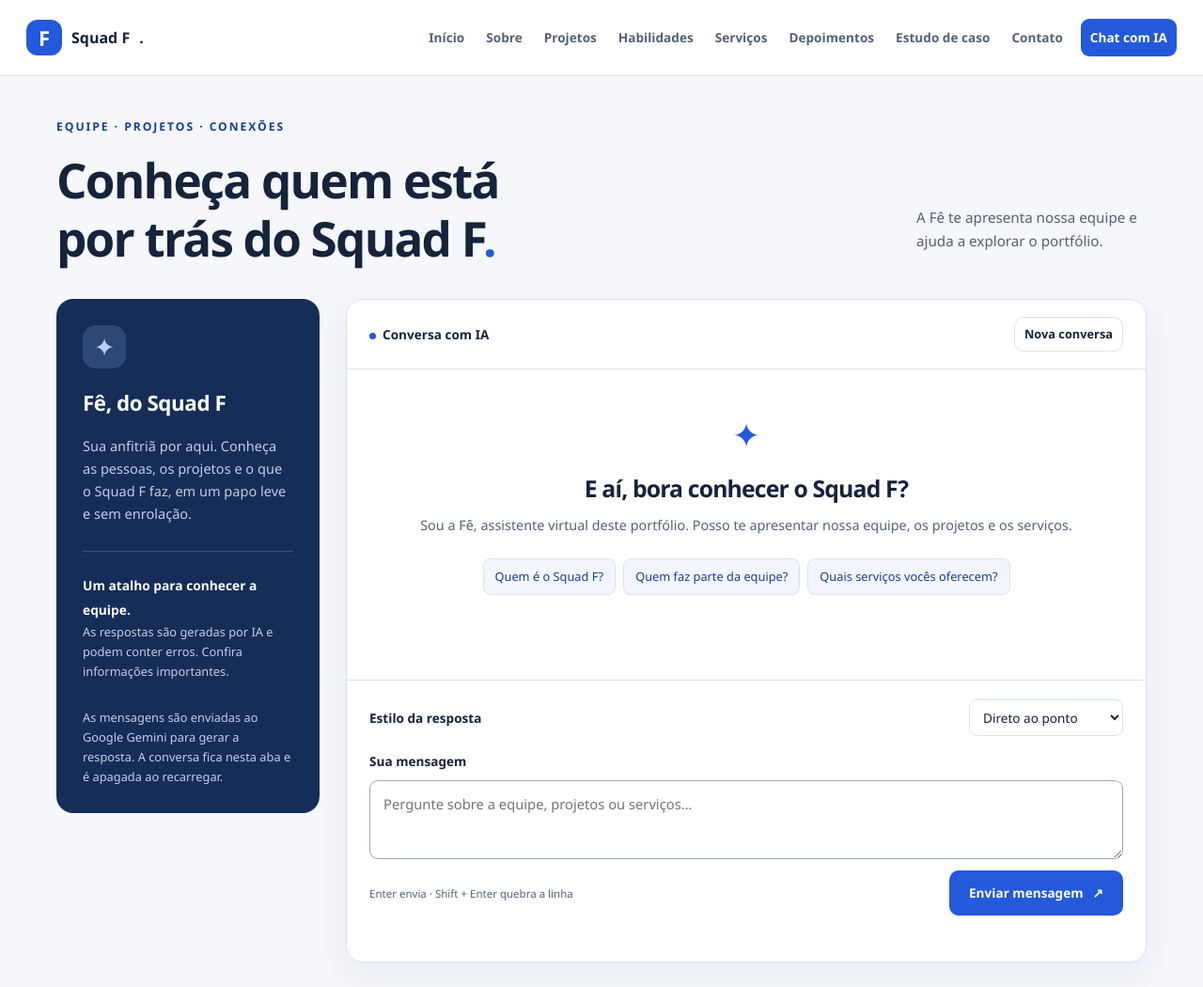
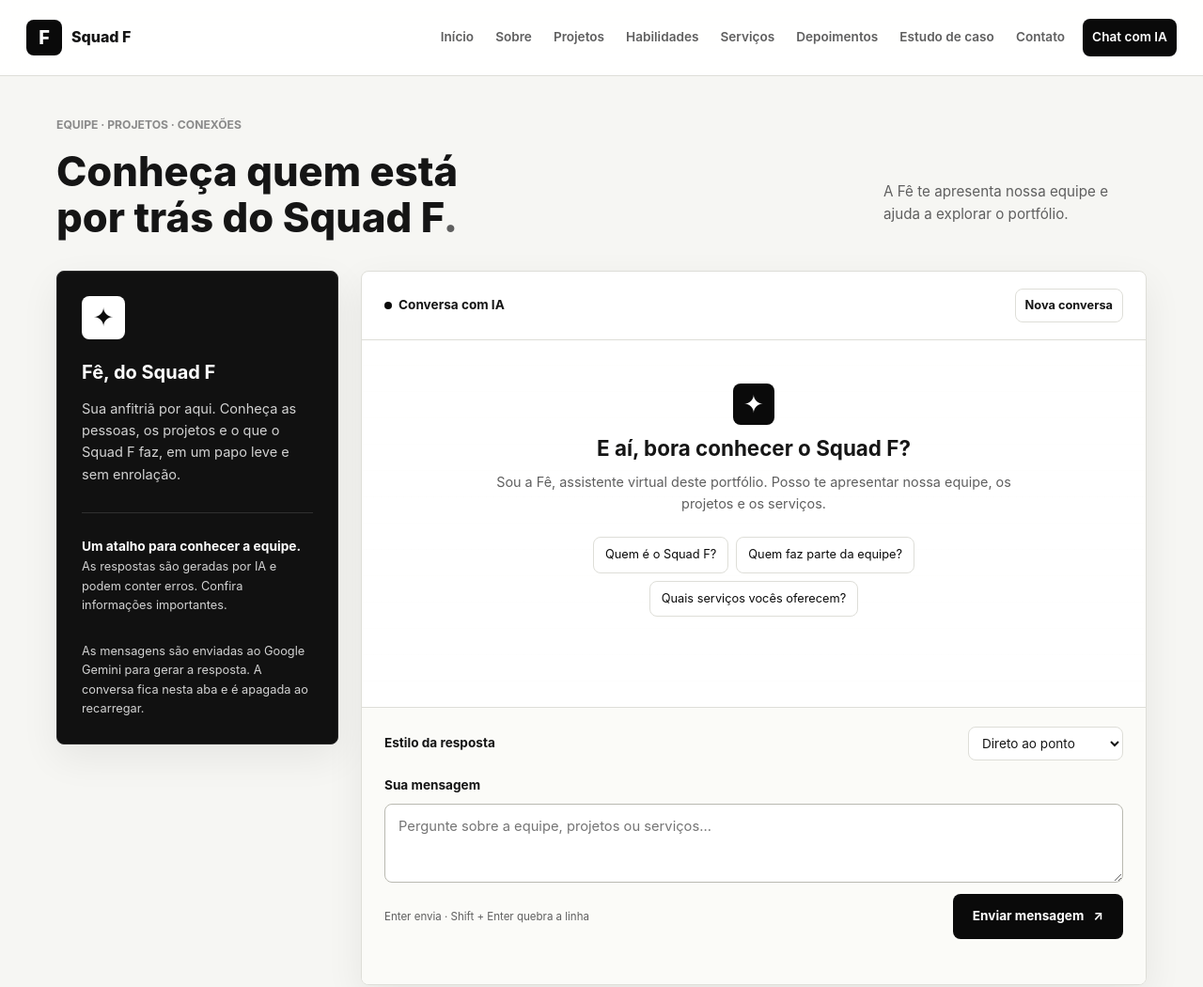
Before and after one commit to 19041507/feat-Refactor-squad-F, a website: page src/frontend/pages/chat.html in a window 1280 px wide. Shown: the top 1050 px of the page at 94% size. Drawn offline with Linux system fonts and the light colour scheme.

Commit message:
style: redesenha portfolio com tema monocromatico

```diff
--- a/src/frontend/scripts/main.js
+++ b/src/frontend/scripts/main.js
@@ -14,7 +14,7 @@ const header = document.querySelector('[data-site-header]');
 if (header) {
   header.innerHTML = `
     <div class="header-inner">
-      <a class="brand" href="/index.html" aria-label="Squad F — início"><span class="brand-mark" aria-hidden="true">F</span>Squad F<span aria-hidden="true">.</span></a>
+      <a class="brand" href="/index.html" aria-label="Squad F — início"><span class="brand-mark" aria-hidden="true">F</span><span>Squad F</span></a>
       <button type="button" class="menu-toggle" aria-expanded="false" aria-controls="main-nav" aria-label="Abrir menu">Menu ☰</button>
       <nav class="main-nav" id="main-nav" aria-label="Principal"><ul>${links
         .map(
--- a/src/frontend/styles/base.css
+++ b/src/frontend/styles/base.css
@@ -1,14 +1,20 @@
 :root {
   color-scheme: light;
-  --blue: #2459db;
-  --blue-dark: #173d9b;
-  --ink: #15233b;
-  --muted: #52617a;
-  --paper: #f5f7fb;
+  --blue: #0a0a0a;
+  --blue-dark: #111;
+  --black: #0a0a0a;
+  --night: #111;
+  --ink: #151515;
+  --muted: #5f5f5f;
+  --soft: #8a8a8a;
+  --paper: #f6f6f3;
+  --surface: #fbfbf8;
   --white: #fff;
-  --line: #dbe2ee;
-  --radius: 18px;
-  --shadow: 0 12px 32px rgb(25 48 89 / 6%);
+  --line: #deded8;
+  --line-strong: #b9b9b1;
+  --radius: 8px;
+  --shadow: 0 14px 40px rgb(0 0 0 / 7%);
+  --shadow-soft: 0 8px 26px rgb(0 0 0 / 5%);
 }
 
 * {
@@ -16,10 +22,18 @@
 }
 body {
   margin: 0;
-  font-family: 'Segoe UI', Arial, sans-serif;
+  font-family:
+    Inter,
+    'Segoe UI',
+    system-ui,
+    -apple-system,
+    BlinkMacSystemFont,
+    Arial,
+    sans-serif;
   background: var(--paper);
   color: var(--ink);
-  line-height: 1.65;
+  line-height: 1.6;
+  text-rendering: optimizeLegibility;
 }
 h1,
 h2,
@@ -30,23 +44,27 @@ p {
 h1,
 h2,
 h3 {
-  line-height: 1.2;
-  letter-spacing: -0.035em;
+  line-height: 1.12;
+  letter-spacing: 0;
 }
 h1 {
-  font-size: clamp(2.2rem, 5vw, 4.5rem);
+  font-size: clamp(2.625rem, 4vw, 3.625rem);
+  font-weight: 760;
 }
 h2 {
-  font-size: clamp(1.55rem, 3vw, 2.2rem);
+  font-size: clamp(1.45rem, 2.4vw, 2rem);
+  font-weight: 740;
 }
 h3 {
-  font-size: 1.22rem;
+  font-size: 1.08rem;
+  font-weight: 720;
 }
 p {
   color: var(--muted);
+  font-size: 1rem;
 }
 a {
-  color: var(--blue-dark);
+  color: var(--black);
   text-underline-offset: 4px;
 }
 img {
@@ -70,7 +88,7 @@ button:disabled {
   opacity: 0.65;
 }
 :focus-visible {
-  outline: 3px solid #a84d00;
+  outline: 3px solid #8f8f86;
   outline-offset: 4px;
 }
 [hidden] {
--- a/src/frontend/styles/components.css
+++ b/src/frontend/styles/components.css
@@ -1,9 +1,9 @@
 .eyebrow {
-  color: var(--blue-dark);
+  color: var(--soft);
   font-size: 0.76rem;
   font-weight: 750;
   text-transform: uppercase;
-  letter-spacing: 0.16em;
+  letter-spacing: 0;
   margin-bottom: 16px;
 }
 .btn-primary,
@@ -13,25 +13,32 @@
   align-items: center;
   gap: 10px;
   padding: 12px 20px;
-  border-radius: 10px;
+  border-radius: 8px;
   font-weight: 650;
   text-decoration: none;
   border: 1px solid transparent;
+  transition:
+    background-color 180ms ease,
+    border-color 180ms ease,
+    color 180ms ease,
+    transform 180ms ease;
 }
 .btn-primary {
-  background: var(--blue);
-  color: white;
+  background: var(--black);
+  color: var(--white);
 }
 .btn-primary:hover {
-  background: var(--blue-dark);
+  background: #2a2a2a;
+  transform: translateY(-1px);
 }
 .btn-secondary {
-  background: white;
+  background: var(--white);
   border-color: var(--line);
   color: var(--ink);
 }
 .btn-secondary:hover {
   background: var(--paper);
+  border-color: var(--line-strong);
 }
 .projects-grid,
 .services-grid,
@@ -51,12 +58,26 @@
 .member-card,
 .case-depoimento-card {
   padding: 28px;
-  background: white;
+  background: var(--white);
   border: 1px solid var(--line);
   border-radius: var(--radius);
-  box-shadow: var(--shadow);
+  box-shadow: var(--shadow-soft);
   min-width: 0;
   overflow-wrap: anywhere;
+  transition:
+    transform 180ms ease,
+    border-color 180ms ease,
+    box-shadow 180ms ease;
+}
+.project-card:hover,
+.service-card:hover,
+.skill-card:hover,
+.testimonial-card:hover,
+.value-item:hover,
+.member-card:hover {
+  border-color: var(--line-strong);
+  box-shadow: var(--shadow);
+  transform: translateY(-2px);
 }
 .project-card,
 .service-card {
@@ -71,10 +92,11 @@
 .project-type,
 .service-type,
 .skill-level {
-  color: var(--blue-dark);
+  color: var(--ink);
   font-size: 0.77rem;
   font-weight: 650;
-  background: #edf2ff;
+  background: var(--paper);
+  border: 1px solid var(--line);
   border-radius: 6px;
   padding: 5px 9px;
   align-self: flex-start;
@@ -93,7 +115,7 @@
 .testimonial-role,
 .case-depoimento-autor {
   font-size: 0.84rem;
-  color: var(--blue-dark);
+  color: var(--ink);
 }
 .testimonial-text,
 .case-depoimento-texto {
@@ -106,7 +128,7 @@
 .case-desafio,
 .case-solucao,
 .case-resultados {
-  background: white;
+  background: var(--white);
   padding: 30px;
   border: 1px solid var(--line);
   border-radius: var(--radius);
@@ -124,8 +146,8 @@
 }
 .academic-note {
   padding: 12px 16px;
-  border-left: 3px solid var(--blue);
-  background: #edf2ff;
+  border-left: 3px solid var(--black);
+  background: var(--surface);
   font-size: 0.85rem;
   border-radius: 0 8px 8px 0;
 }
@@ -142,9 +164,9 @@ textarea {
   display: block;
   width: 100%;
   padding: 12px 14px;
-  border: 1px solid #9aa9c0;
-  border-radius: 9px;
-  background: white;
+  border: 1px solid var(--line-strong);
+  border-radius: 8px;
+  background: var(--white);
   color: var(--ink);
 }
 textarea {
--- a/src/frontend/styles/layout.css
+++ b/src/frontend/styles/layout.css
@@ -4,8 +4,12 @@ body {
   flex-direction: column;
 }
 .site-header {
-  background: var(--white);
+  background: rgb(255 255 255 / 92%);
   border-bottom: 1px solid var(--line);
+  position: sticky;
+  top: 0;
+  z-index: 10;
+  backdrop-filter: blur(18px);
 }
 .header-inner {
   max-width: 1320px;
@@ -22,7 +26,7 @@ body {
   gap: 10px;
   text-decoration: none;
   color: var(--ink);
-  font-weight: 750;
+  font-weight: 760;
   white-space: nowrap;
 }
 .brand-mark {
@@ -30,10 +34,10 @@ body {
   height: 38px;
   display: grid;
   place-items: center;
-  border-radius: 12px;
-  color: white;
-  background: var(--blue);
-  font-size: 22px;
+  border-radius: 8px;
+  color: var(--white);
+  background: var(--black);
+  font-size: 20px;
 }
 .main-nav ul {
   list-style: none;
@@ -48,28 +52,28 @@ body {
   padding: 9px 10px;
   text-decoration: none;
   font-size: 0.85rem;
-  font-weight: 600;
-  border-radius: 9px;
+  font-weight: 640;
+  border-radius: 8px;
   color: var(--muted);
 }
 .main-nav a:hover,
 .main-nav a[aria-current] {
-  background: #edf2ff;
-  color: var(--blue-dark);
+  background: var(--paper);
+  color: var(--black);
 }
 .main-nav a.chat-link {
-  background: var(--blue);
-  color: white;
+  background: var(--black);
+  color: var(--white);
   margin-left: 6px;
 }
 .main-nav a.chat-link:hover {
-  background: var(--blue-dark);
+  background: #2a2a2a;
 }
 .menu-toggle {
   display: none;
-  background: white;
+  background: var(--white);
   border: 1px solid var(--line);
-  border-radius: 9px;
+  border-radius: 8px;
   padding: 8px 14px;
   color: var(--ink);
 }
@@ -92,7 +96,7 @@ main > section + section {
 }
 .site-footer {
   border-top: 1px solid var(--line);
-  background: white;
+  background: var(--white);
 }
 .footer-inner {
   max-width: 1216px;
--- a/src/frontend/styles/pages/chat.css
+++ b/src/frontend/styles/pages/chat.css
@@ -1,5 +1,5 @@
 .chat-page {
-  padding-top: 44px;
+  padding-top: 42px;
 }
 .response-options {
   display: flex;
@@ -16,7 +16,7 @@
   font: inherit;
   font-size: 0.85rem;
   color: var(--ink);
-  background: white;
+  background: var(--white);
   border: 1px solid var(--line);
   border-radius: 8px;
   padding: 8px 10px;
@@ -27,52 +27,55 @@
   justify-content: space-between;
   align-items: end;
   gap: 30px;
-  margin-bottom: 34px;
+  margin-bottom: 32px;
 }
 .chat-heading h1 {
-  font-size: clamp(2rem, 4vw, 3.3rem);
+  font-size: clamp(2.4rem, 3.4vw, 3.25rem);
   margin-bottom: 0;
 }
 .chat-heading h1 span {
-  color: var(--blue);
+  color: var(--muted);
 }
 .chat-heading > p {
-  max-width: 245px;
+  max-width: 280px;
   font-size: 0.95rem;
 }
 .chat-layout {
   display: grid;
-  grid-template-columns: 280px minmax(0, 1fr);
-  gap: 28px;
+  grid-template-columns: 300px minmax(0, 1fr);
+  gap: 24px;
   align-items: start;
 }
 .chat-sidebar {
-  background: #152d57;
-  color: white;
-  padding: 28px;
+  background: var(--night);
+  color: var(--white);
+  padding: 26px;
   border-radius: var(--radius);
+  border: 1px solid #2a2a2a;
+  box-shadow: var(--shadow);
+  animation: rise-in 500ms ease both;
 }
 .assistant-symbol {
   display: grid;
   place-items: center;
   width: 46px;
   height: 46px;
-  color: #bbd0ff;
-  background: #2d4875;
-  border-radius: 14px;
+  color: var(--black);
+  background: var(--white);
+  border-radius: 8px;
   font-size: 27px;
   margin-bottom: 24px;
 }
 .chat-sidebar h2 {
-  font-size: 1.4rem;
-  letter-spacing: -0.02em;
+  font-size: 1.25rem;
+  letter-spacing: 0;
 }
 .chat-sidebar p {
-  color: #c1cfe5;
+  color: #d2d2d2;
   font-size: 0.91rem;
 }
 .sidebar-note {
-  border-top: 1px solid #3b5276;
+  border-top: 1px solid #303030;
   padding-top: 22px;
   margin-top: 28px;
 }
@@ -89,10 +92,11 @@
 .chat-panel {
   min-width: 0;
   border: 1px solid var(--line);
-  background: white;
+  background: var(--white);
   border-radius: var(--radius);
   box-shadow: var(--shadow);
   overflow: hidden;
+  animation: rise-in 620ms ease both;
 }
 .chat-toolbar {
   display: flex;
@@ -110,28 +114,39 @@
 }
 .chat-dot {
   display: inline-block;
-  width: 7px;
-  height: 7px;
+  width: 8px;
+  height: 8px;
   border-radius: 50%;
-  background: var(--blue);
+  background: var(--black);
   margin-right: 7px;
 }
 .chat-scroll {
-  height: 330px;
+  height: 390px;
   overflow-y: auto;
   overscroll-behavior: contain;
-  padding: 24px;
+  padding: 26px;
+  background:
+    linear-gradient(rgb(255 255 255 / 86%), rgb(255 255 255 / 86%)),
+    repeating-linear-gradient(0deg, transparent, transparent 27px, #eeeeea 28px);
 }
 .chat-welcome {
   text-align: center;
-  padding: 16px 0;
+  max-width: 560px;
+  margin: 0 auto;
+  padding: 20px 0 12px;
 }
 .chat-welcome > span {
-  color: var(--blue);
-  font-size: 36px;
+  display: inline-grid;
+  place-items: center;
+  width: 44px;
+  height: 44px;
+  color: var(--white);
+  background: var(--black);
+  border-radius: 8px;
+  font-size: 26px;
 }
 .chat-welcome h2 {
-  font-size: 1.55rem;
+  font-size: 1.4rem;
   margin: 12px 0;
 }
 .chat-welcome p {
@@ -146,34 +161,43 @@
 }
 .suggestions button {
   padding: 8px 12px;
-  color: var(--blue-dark);
-  background: #f3f6fd;
+  color: var(--black);
+  background: var(--white);
   border: 1px solid var(--line);
   border-radius: 8px;
   font-size: 0.8rem;
+  transition:
+    background-color 180ms ease,
+    border-color 180ms ease,
+    transform 180ms ease;
 }
 .suggestions button:hover {
-  background: #e5edff;
+  background: var(--paper);
+  border-color: var(--line-strong);
+  transform: translateY(-1px);
 }
 .messages article {
   margin-bottom: 18px;
-  padding: 14px 18px;
-  background: var(--paper);
-  border-radius: 12px;
+  padding: 14px 16px;
+  background: var(--white);
+  border: 1px solid var(--line);
+  border-radius: 8px;
   overflow-wrap: anywhere;
+  box-shadow: 0 8px 20px rgb(0 0 0 / 4%);
 }
 .messages article[data-role='user'] {
-  background: #edf2ff;
-  margin-left: 36px;
+  background: var(--black);
+  border-color: var(--black);
+  margin-left: 48px;
 }
 .messages article[data-role='assistant'] {
-  margin-right: 24px;
+  margin-right: 48px;
 }
 .messages h3 {
   font-size: 0.76rem;
   margin: 0 0 7px;
   letter-spacing: 0;
-  color: var(--blue-dark);
+  color: var(--soft);
 }
 .messages p {
   margin: 0;
@@ -181,9 +205,14 @@
   font-size: 0.94rem;
   color: var(--ink);
 }
+.messages article[data-role='user'] h3,
+.messages article[data-role='user'] p {
+  color: var(--white);
+}
 .chat-form {
   border-top: 1px solid var(--line);
   padding: 20px 24px;
+  background: var(--surface);
 }
 .chat-form label {
   font-size: 0.85rem;
@@ -192,6 +221,7 @@
   min-height: 84px;
   max-height: 200px;
   font-size: 0.92rem;
+  background: var(--white);
 }
 .composer-bottom {
   display: flex;
@@ -215,8 +245,9 @@
   min-height: 1.3em;
 }
 .chat-error {
-  color: #952c2c;
-  background: #fff1f1;
+  color: var(--black);
+  background: #f1f1ee;
+  border: 1px solid var(--line);
   padding: 10px;
   border-radius: 8px;
   margin: 10px 0 0;
@@ -240,7 +271,8 @@
   }
   .chat-scroll {
     padding: 18px;
-    height: 340px;
+    height: auto;
+    min-height: 390px;
   }
   .composer-bottom {
     flex-wrap: wrap;
@@ -251,4 +283,17 @@
   .chat-heading {
     margin-bottom: 24px;
   }
+  .messages article[data-role='user'],
+  .messages article[data-role='assistant'] {
+    margin-left: 0;
+    margin-right: 0;
+  }
 }
+@keyframes rise-in {
+  from {
+    transform: translateY(12px);
+  }
+  to {
+    transform: translateY(0);
+  }
+}
--- a/src/frontend/styles/pages/sobre.css
+++ b/src/frontend/styles/pages/sobre.css
@@ -11,8 +11,9 @@
 }
 .icon-value {
   display: block;
-  font-size: 1.5rem;
+  font-size: 1.35rem;
   margin-bottom: 16px;
+  filter: grayscale(1);
 }
 .value-item p {
   font-size: 0.9rem;
@@ -21,9 +22,10 @@
 .member-card img {
   width: 88px;
   height: 88px;
-  border-radius: 50%;
+  border-radius: var(--radius);
   object-fit: cover;
   margin-bottom: 20px;
+  filter: grayscale(1);
 }
 .member-card .role {
   font-size: 0.88rem;
```
Also changed, not shown: src/frontend/styles/pages/home.css (+22 -12 lines), tests/e2e/design.spec.js (added, +35 -0 lines).
